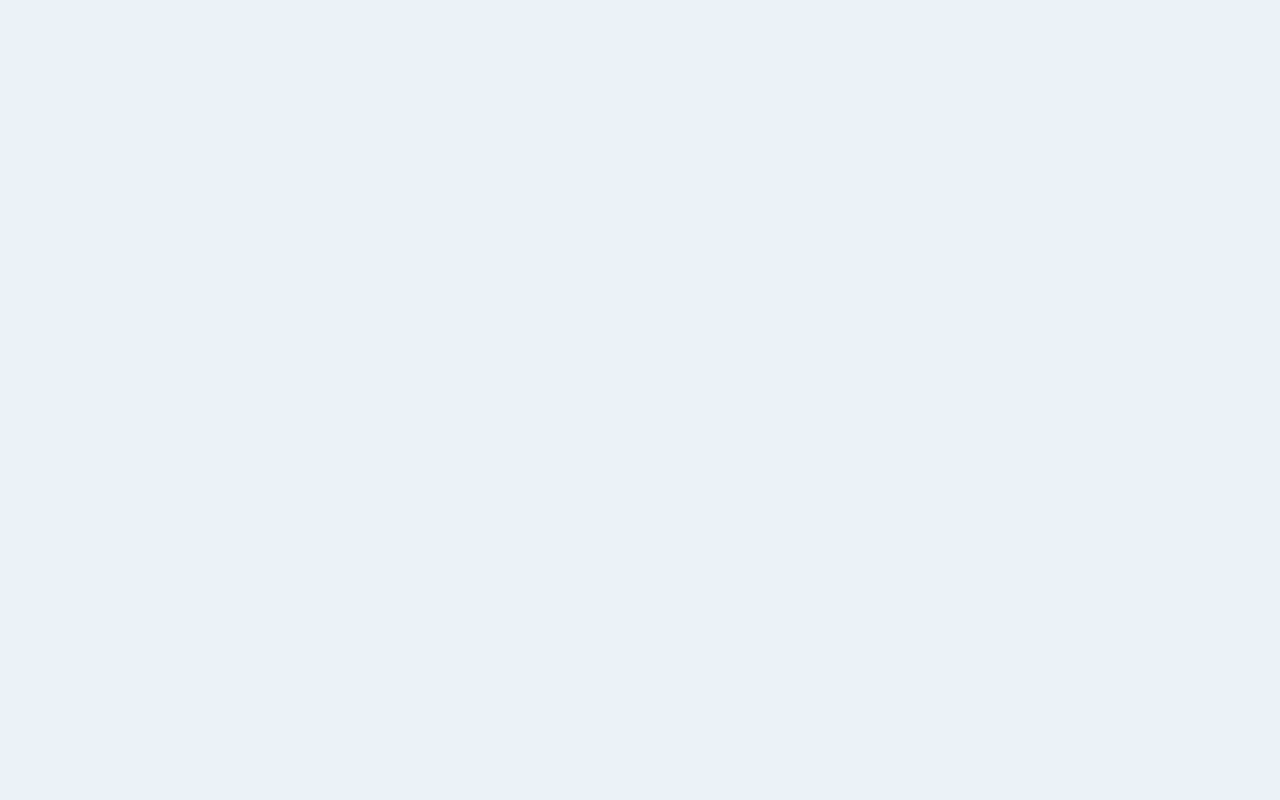
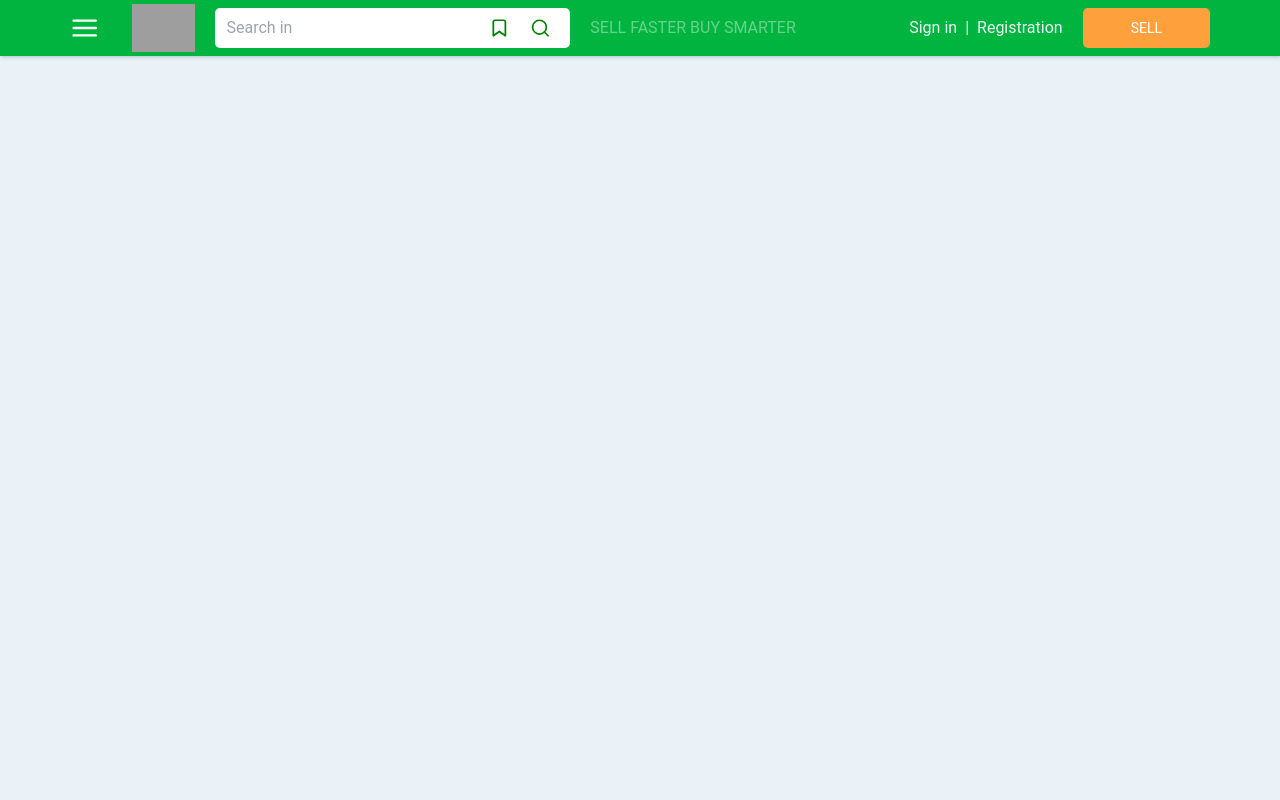
Before and after one commit to promiselxg/jiji_clone, a React (Vite) app: page /vehicles in a window 1280 px wide. Before the commit this address had no page. Shown: the top 800 px of the page. Built offline with nearby package versions, Linux system fonts and the light colour scheme; grey boxes are pictures that could not be loaded.

Commit message:
added category header

```diff
--- a/src/App.jsx
+++ b/src/App.jsx
@@ -1,6 +1,8 @@
 import { Route, Routes } from "react-router-dom";
 import Layout from "./components/common/Layout";
 import Home from "./pages/home";
+import Vehicles from "./pages/vehicles";
+import CategoryLayout from "./components/common/CategoryLayout";
 
 function App() {
   return (
@@ -9,6 +11,10 @@ function App() {
         <Route path="/" element={<Layout />}>
           <Route path="/" element={<Home />} />
         </Route>
+        <Route element={<CategoryLayout />}>
+          <Route path="/vehicles" element={<Vehicles />} />
+          <Route path="/phones" element={<h1>Phones</h1>} />
+        </Route>
       </Routes>
     </>
   );
--- /dev/null
+++ b/src/components/auth/index.jsx
@@ -0,0 +1,36 @@
+import { useContext } from "react";
+import Modal from "../modals";
+import FormToggleContext from "../../contexts/FormToggleContext";
+
+const Auth = () => {
+  const { switchScreen, model } = useContext(FormToggleContext);
+  return (
+    <>
+      <div className="flex items-center gap-5">
+        <div className="flex gap-2 text-whitesmoke">
+          <label
+            onClick={() => switchScreen("loginWithSocial")}
+            htmlFor={model}
+            className="cursor-pointer"
+          >
+            Sign in
+          </label>
+          <span>|</span>
+          <label
+            onClick={() => switchScreen("registerWithSocial")}
+            htmlFor={model}
+            className="cursor-pointer"
+          >
+            Registration
+          </label>
+        </div>
+        <button className="py-[10px] rounded-[5px] px-12 bg-[#FEA03C] border-0 text-sm hover:bg-[#EA7832]">
+          SELL
+        </button>
+      </div>
+      <Modal htmlFor={model} />
+    </>
+  );
+};
+
+export default Auth;
--- /dev/null
+++ b/src/components/common/CategoryLayout.jsx
@@ -0,0 +1,15 @@
+import { Outlet } from "react-router-dom";
+import Footer from "./Footer";
+import Header from "../../pages/components/Header";
+
+const CategoryLayout = () => {
+  return (
+    <>
+      <Header />
+      <Outlet />
+      <Footer />
+    </>
+  );
+};
+
+export default CategoryLayout;
--- /dev/null
+++ b/src/components/common/Logo.jsx
@@ -0,0 +1,17 @@
+import { Link } from "react-router-dom";
+
+const Logo = () => {
+  return (
+    <>
+      <Link to="/">
+        <img
+          src="https://play-lh.googleusercontent.com/r1iugk-4gWDV0nSxTjxakdEW_fNAGlhh3MC7QQQ6ij3uD3IYpjPk5dF6drhcCuoc9kQ"
+          alt="jiji"
+          className="w-15 h-12"
+        />
+      </Link>
+    </>
+  );
+};
+
+export default Logo;
--- a/src/components/header/Header.jsx
+++ b/src/components/header/Header.jsx
@@ -1,4 +1,3 @@
-import React from "react";
 import HeaderNav from "./Nav";
 
 const Header = () => {
--- a/src/components/header/Nav/index.jsx
+++ b/src/components/header/Nav/index.jsx
@@ -1,10 +1,7 @@
-import React, { useContext } from "react";
-import { Link } from "react-router-dom";
-import Modal from "../../modals";
-import FormToggleContext from "../../../contexts/FormToggleContext";
+import Auth from "../../auth";
+import { Logo } from "../../../components";
 
 const HeaderNav = () => {
-  const { switchScreen, model } = useContext(FormToggleContext);
   return (
     <>
       <div
@@ -13,37 +10,9 @@ const HeaderNav = () => {
       >
         <div className="container mx-auto flex items-center justify-between">
           <div className="logo">
-            <Link to="/">
-              <img
-                src="https://play-lh.googleusercontent.com/r1iugk-4gWDV0nSxTjxakdEW_fNAGlhh3MC7QQQ6ij3uD3IYpjPk5dF6drhcCuoc9kQ"
-                alt="jiji"
-                className="w-15 h-12"
-              />
-            </Link>
+            <Logo />
           </div>
-          <div className="flex items-center gap-5">
-            <div className="flex gap-2 text-whitesmoke">
-              <label
-                onClick={() => switchScreen("loginWithSocial")}
-                htmlFor={model}
-                className="cursor-pointer"
-              >
-                Sign in
-              </label>
-              <span>|</span>
-              <label
-                onClick={() => switchScreen("registerWithSocial")}
-                htmlFor={model}
-                className="cursor-pointer"
-              >
-                Registration
-              </label>
-            </div>
-            <button className="py-[10px] rounded-[5px] px-12 bg-[#FEA03C] border-0 text-sm hover:bg-[#EA7832]">
-              SELL
-            </button>
-          </div>
-          <Modal htmlFor={model} />
+          <Auth />
         </div>
       </div>
     </>
--- a/src/components/header/Search/index.jsx
+++ b/src/components/header/Search/index.jsx
@@ -1,4 +1,3 @@
-import React from "react";
 import { FiSearch, FiMapPin } from "react-icons/fi";
 const Search = () => {
   return (
--- a/src/components/index.js
+++ b/src/components/index.js
@@ -2,4 +2,6 @@ import CustomButton from "./common/Button";
 import Navbar from "./navigation/navbar";
 import HomeSlider from "./carousel/home";
 import Image from "./common/Image";
-export { Navbar, CustomButton, HomeSlider, Image };
+import Logo from "./common/Logo";
+
+export { Navbar, CustomButton, HomeSlider, Image, Logo };
--- /dev/null
+++ b/src/pages/components/Header.jsx
@@ -0,0 +1,31 @@
+import Search from "./Search";
+import Auth from "../../components/auth";
+import { Logo } from "../../components";
+import { FiMenu } from "react-icons/fi";
+
+const Header = () => {
+  return (
+    <>
+      <div
+        className="bg-[#00B53F] w-full text-white  flex fixed min-h-[56px] z-[9999] items-center"
+        style={{ boxShadow: "1px 1px 4px rgba(80,114,125,.4)" }}
+      >
+        <div className="container mx-auto flex items-center gap-5 justify-between">
+          <div className="flex items-center gap-8">
+            <FiMenu className="text-[30px] text-white cursor-pointer" />
+            <Logo />
+          </div>
+          <div className="flex">
+            <Search />
+          </div>
+          <div className="flex items-center gap-10 justify-between w-[55%]">
+            <h1 className="text-white opacity-40">SELL FASTER BUY SMARTER</h1>
+            <Auth />
+          </div>
+        </div>
+      </div>
+    </>
+  );
+};
+
+export default Header;
--- /dev/null
+++ b/src/pages/components/Search.jsx
@@ -0,0 +1,19 @@
+import { FiBookmark, FiSearch } from "react-icons/fi";
+
+const Search = () => {
+  return (
+    <>
+      <div className="w-full flex items-center bg-white  text-[green] justify-between gap-5 pr-5 h-[40px] rounded-[5px]">
+        <input
+          type="text"
+          placeholder="Search in"
+          className="bg-transparent text-[green] outline-none border-none px-3 w-full"
+        />
+        <FiBookmark className="text-[28px] cursor-pointer" />
+        <FiSearch className="text-[28px] cursor-pointer" />
+      </div>
+    </>
+  );
+};
+
+export default Search;
--- /dev/null
+++ b/src/pages/vehicles/index.jsx
@@ -0,0 +1,11 @@
+const Vehicles = () => {
+  return (
+    <>
+      <div className="w-full h-screen">
+        <div className="container mx-auto"></div>
+      </div>
+    </>
+  );
+};
+
+export default Vehicles;
```
